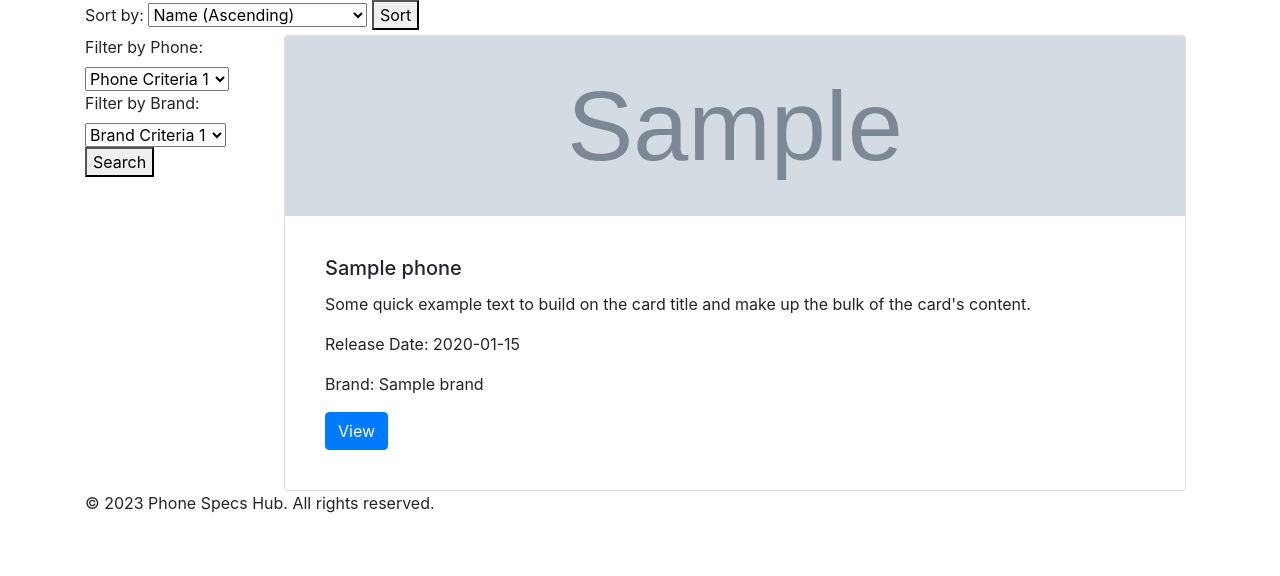
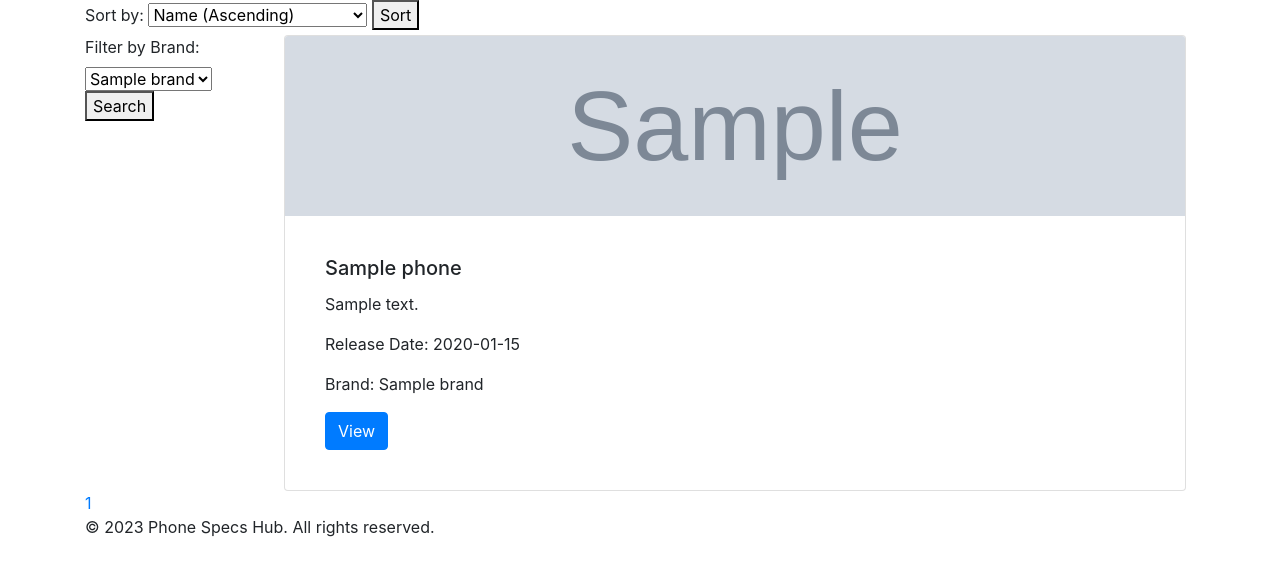
Before and after one commit to tejus07/php-cms, a PHP site: page /search-results.php in a window 1280 px wide. Shown: the part 70-646 px from the top of the page. Run offline with PHP 8.4, Linux system fonts and the light colour scheme; tables that the repository leaves empty hold one stand-in row (values such as "Sample post"); grey boxes marked "Sample" are stand-in pictures; some libraries are stand-ins or nearby versions.

Commit message:
search WIP

```diff
--- a/navbar.php
+++ b/navbar.php
@@ -22,6 +22,7 @@ $currentFilePath = $_SERVER['SCRIPT_FILENAME'];
 $directoryPath = dirname($currentFilePath);
 $parts = explode('/', $directoryPath);
 $projectName = $parts[3];
+$search = isset($_GET['search']) ? $_GET['search'] : '';
 
 ?>
 <nav class="navbar navbar-expand-lg navbar-light bg-light">
@@ -50,7 +51,7 @@ $projectName = $parts[3];
                     <?php
                     if (count($brands) > 0) {
                         foreach ($brands as $brand) {
-                            echo "<a class=\"dropdown-item\" href=\"brands.php?id=" . $brand['id'] . "\">" . $brand['name'] . "</a>";
+                            echo "<a class=\"dropdown-item\" href=\"/". $projectName."/brands.php?id=" . $brand['id'] . "\">" . $brand['name'] . "</a>";
                         }
                     } else {
                         echo "No records found.";
@@ -68,13 +69,13 @@ $projectName = $parts[3];
                 </div>
             </li>
         </ul>
-        <form class="form-inline my-2 my-lg-0">
-            <input class="form-control mr-sm-2" type="search" placeholder="Search" aria-label="Search">
+        <form class="form-inline my-2 my-lg-0" method="GET" action="search-results.php">
+            <input class="form-control mr-sm-2" type="search" placeholder="Search" aria-label="Search" name="search" value="<?php echo htmlspecialchars($search, ENT_QUOTES, 'UTF-8'); ?>">
             <button class="btn btn-outline-success my-2 mr-sm-2" type="submit">Search</button>
-            <?php
-            session_start();
+        </form>
 
-            // Check if the 'user_id' session variable is set and not empty
+        <!-- Session check and buttons -->
+        <?php session_start();
         if (isset($_SESSION['user_id']) && !empty($_SESSION['user_id'])) {
             $logoutPath = '/' . $projectName . '/index.php?action=logout';
             echo '<a href="' . $logoutPath . '" class="btn btn-primary my-2 mr-sm-2">Log out</a>';
@@ -83,7 +84,5 @@ $projectName = $parts[3];
             <a href="/' . $projectName . '/sign-up.php" class="btn btn-primary my-2 mr-sm-2">Sign Up</a>';
         }
         ?>
-
-        </form>
     </div>
 </nav>
--- a/search-results.php
+++ b/search-results.php
@@ -4,25 +4,39 @@ require_once 'includes/header.php';
 require 'db.php';
 require 'navbar.php';
 try {
-    $search = isset($_GET['search']) ? $_GET['search'] : ''; // Get the search query
-
-    // if (!$search):
-    // header("Location: index.php");
-    // endif;
-
-    $sortOrder = isset($_GET['sort']) ? $_GET['sort'] : 'name-ASC'; // Get the selected sorting option or default to 'name_ASC'
+    $search = isset($_GET['search']) ? trim(filter_input(INPUT_GET, 'search', FILTER_SANITIZE_STRING)) : '';
+    $sortOrder = isset($_GET['sort']) ? $_GET['sort'] : 'name-ASC';
     $sort = explode('-', $sortOrder);
-    $sortColumn = isset($sort[0]) ? $sort[0] : 'name'; // Get sort column or default to 'name'
-    $sortDirection = isset($sort[1]) ? $sort[1] : 'ASC'; // Get sort direction or default to 'ASC'
+    $sortColumn = isset($sort[0]) ? $sort[0] : 'name';
+    $sortDirection = isset($sort[1]) ? $sort[1] : 'ASC';
+    $resultsPerPage = 1;
+    $page = isset($_GET['page']) ? (int) $_GET['page'] : 1;
+    $offset = ($page - 1) * $resultsPerPage;
 
     $stmt = $pdo->prepare("SELECT phones.*, brands.name AS brand_name
-                            FROM phones
-                            INNER JOIN brands ON phones.brand_id = brands.id
-                            ORDER BY $sortColumn " . ($sortDirection === 'ASC' ? 'ASC' : 'DESC')); // Order by the selected column and direction
-    // $stmt->bindValue(':brandId', $brand_id);
+                        FROM phones
+                        INNER JOIN brands ON phones.brand_id = brands.id
+                        WHERE phones.name LIKE :search OR brands.name LIKE :search
+                        ORDER BY $sortColumn " . ($sortDirection === 'ASC' ? 'ASC' : 'DESC') . "
+                        LIMIT :offset, :limit");
+
+    $stmt->bindValue(':search', '%' . $search . '%');
+    $stmt->bindValue(':offset', $offset, PDO::PARAM_INT);
+    $stmt->bindValue(':limit', $resultsPerPage, PDO::PARAM_INT);
     $stmt->execute();
 
     $phones = $stmt->fetchAll(PDO::FETCH_ASSOC);
+
+    $totalResults = count($phones);
+    $totalPages = ceil($totalResults / $resultsPerPage);
+
+    $brands = [];
+    $brands_sql = "SELECT id, name FROM brands";
+    $brands_stmt = $pdo->query($brands_sql);
+
+    while ($row = $brands_stmt->fetch(PDO::FETCH_ASSOC)) {
+        $brands[$row['id']] = $row['name'];
+    }
 
 } catch (PDOException $e) {
     echo "Error: " . $e->getMessage();
@@ -58,21 +72,20 @@ try {
     </div>
     <div class="row">
         <div class="col">
-            <form method="GET" action="search.php">
-                <label for="phoneFilter">Filter by Phone:</label>
-                <select name="phoneFilter" id="phoneFilter">
-                    <!-- Populate options dynamically based on phone attributes or criteria -->
-                    <option value="phone_criteria_1">Phone Criteria 1</option>
-                    <option value="phone_criteria_2">Phone Criteria 2</option>
-                    <!-- Add more options as needed -->
-                </select>
-                <br>
+            <form method="GET" action="search-results.php">
+                <!-- <label for="phoneFilter">Filter by Phone:</label> -->
+                <!-- <select name="phoneFilter" id="phoneFilter"> -->
+
+                <!-- Add more options as needed -->
+                <!-- </select> -->
+                <!-- <br> -->
                 <label for="brandFilter">Filter by Brand:</label>
                 <select name="brandFilter" id="brandFilter">
-                    <!-- Populate options dynamically based on available brands -->
-                    <option value="brand_criteria_1">Brand Criteria 1</option>
-                    <option value="brand_criteria_2">Brand Criteria 2</option>
-                    <!-- Add more options as needed -->
+                    <?php
+                    foreach ($brands as $id => $brandName) {
+                        echo "<option value='" . $id . "'>$brandName</option>";
+                    }
+                    ?>
                 </select>
                 <br>
                 <button type="submit">Search</button>
@@ -95,8 +108,7 @@ try {
                 echo '<div class="card-body">';
                 echo '<div class="card-body">';
                 echo '<h5 class="card-title">' . $phone['name'] . '</h5>';
-                echo '<p class="card-text">Some quick example text to build on the card title and make up the bulk of the card\'s
-    content.</p>';
+                echo '<p class="card-text">' . $phone['description'] . '</p>';
                 echo '<p>Release Date: ' . $phone['release_date'] . '</p>';
                 echo '<p>Brand: ' . $phone['brand_name'] . '</p>';
                 echo '<a href="view-phone.php?id=' . $phone['id'] . '" class="btn btn-primary">View</a>';
@@ -106,6 +118,25 @@ try {
             ?>
         </div>
     </div>
+    <div class="row">
+        <div class="col">
+            <div class="pagination">
+                <?php if ($page > 1): ?>
+                    <a href="?page=<?php echo $page - 1; ?>">Previous</a>
+                <?php endif; ?>
+
+                <?php for ($i = 1; $i <= $totalPages; $i++): ?>
+                    <a href="?page=<?php echo $i; ?>">
+                        <?php echo $i; ?>
+                    </a>
+                <?php endfor; ?>
+
+                <?php if ($page < $totalPages): ?>
+                    <a href="?page=<?php echo $page + 1; ?>">Next</a>
+                <?php endif; ?>
+            </div>
+        </div>
+    </div>
 </div>
 <?php
 require_once 'includes/footer.php';
--- a/user/add-new-phone.php
+++ b/user/add-new-phone.php
@@ -206,3 +206,6 @@ if ($_SERVER['REQUEST_METHOD'] === 'POST') {
         </main>
     </div>
 </div>
+<?php
+require_once '../includes/footer.php';
+?>
--- a/user/edit-phone.php
+++ b/user/edit-phone.php
@@ -213,3 +213,6 @@ if ($_SERVER['REQUEST_METHOD'] === 'POST') {
         </main>
     </div>
 </div>
+<?php
+require_once '../includes/footer.php';
+?>
--- a/view-phone.php
+++ b/view-phone.php
@@ -55,3 +55,6 @@ try {
         </div>
     </div>
 </div>
+<?php
+require_once 'includes/footer.php';
+?>
```
Lines whose indentation alone changed are shown as unchanged.
